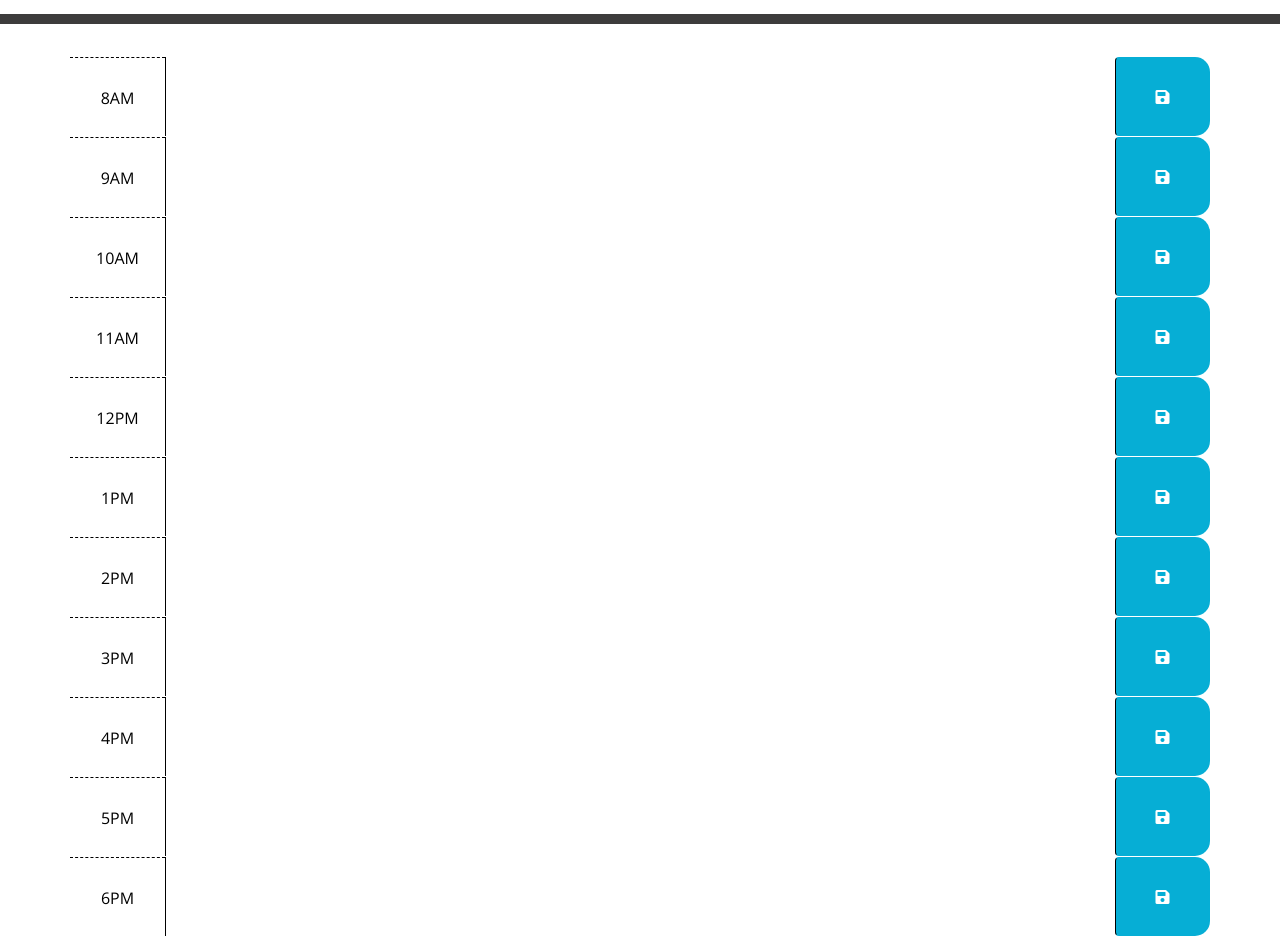
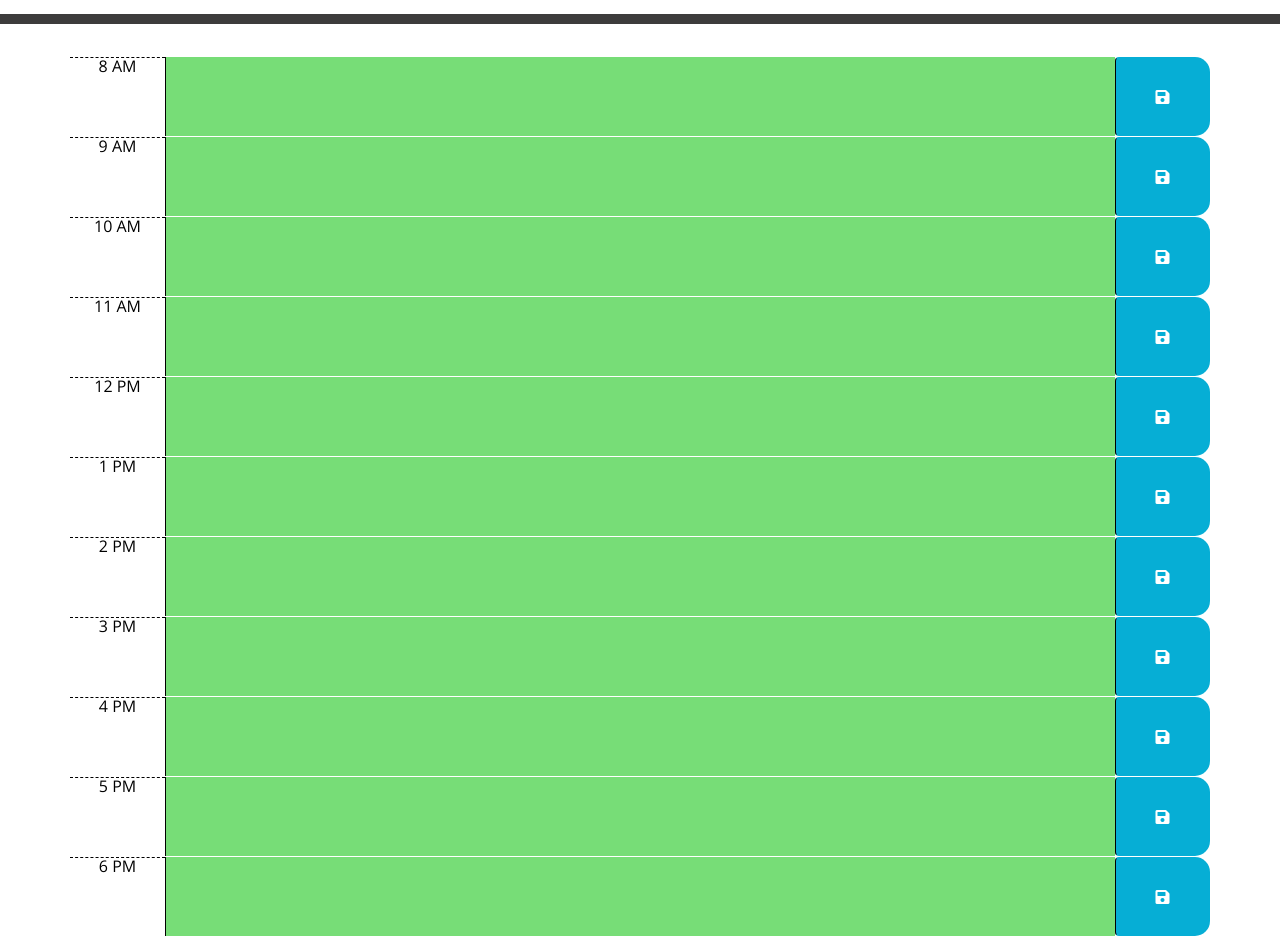
Before and after one commit to sharonealex/WorkDayScheduler, a plain HTML site: page index.html in a window 1280 px wide. Shown: the part 280-1216 px from the top of the page. Drawn offline with nearby package versions, Linux system fonts and the light colour scheme.

Commit message:
added function for time tracking

```diff
--- a/assets/js/script.js
+++ b/assets/js/script.js
@@ -1,9 +1,45 @@
+//initialize and declare variables
+var today = moment().format('dddd, MMM Do YYYY');
+var hourNow = moment().hour();
+var hourBlock;
+
 
 //Create and display todays date and day in the specified moment format
-var today = moment().format('dddd, MMM Do YYYY');
+
 $("#thisDay").html(today);
 
 //Function to get current hour eg.8 am, 9am
+
+function timeTracker(){
+
+    $(".hour").each(function(){
+
+        //hourBlock = parseInt($(this).text().split(" ")[0]);
+        hourBlock = parseInt($(this).attr("id"));
+
+        //Based on time of the hour, change background colour to inidicate past present future.
+        if(hourBlock < hourNow){
+            $(this).siblings(".description").addClass("past");
+            $(this).siblings(".description").removeClass("present");
+            $(this).siblings(".description").removeClass("future");
+        }
+        else if(hourBlock == hourNow){
+            $(this).siblings(".description").addClass("present");
+            $(this).siblings(".description").removeClass("past");
+            $(this).siblings(".description").removeClass("future");
+        }
+        else {
+            $(this).siblings(".description").addClass("future");
+            $(this).siblings(".description").removeClass("present");
+            $(this).siblings(".description").removeClass("past");
+        }
+    })
+
+}
+
+
+timeTracker();
+
 
 //fetch and display saved tasks from local storage.
 
--- a/index.html
+++ b/index.html
@@ -30,89 +30,67 @@
     </header>
     <div class="container">
       <div class="row time-block">
-        <div class="col-md-1 hour">
-            8AM
-        </div>
+        <div class="col-md-1  hour" id="8">8 AM</div>
         <textarea class="col-md-10 description">
         </textarea>
         <button class="btn saveBtn col-md-1"><i class="fas fa-save"></i></button>
       </div>
       <div class="row time-block">
-        <div class="col-md-1 hour">
-            9AM
-        </div>
+        <div class="col-md-1 hour" id="9">9 AM</div>
         <textarea class="col-md-10 description">
         </textarea>
         <button class="btn saveBtn col-md-1"><i class="fas fa-save"></i></button>
       </div>
       <div  class="row time-block">
-        <div class="col-md-1 hour">
-            10AM
-        </div>
+        <div class="col-md-1 hour" id="10">10 AM</div>
         <textarea class="col-md-10 description">
         </textarea>
         <button class="btn saveBtn col-md-1"><i class="fas fa-save"></i></button>
       </div>
       <div class="row time-block">
-        <div class="col-md-1 hour">
-            11AM
-        </div>
+        <div class="col-md-1 hour" id="11">11 AM</div>
         <textarea class="col-md-10 description">
         </textarea>
         <button class="btn saveBtn col-md-1"><i class="fas fa-save"></i></button>
       </div>
       <div class="row time-block">
-        <div class="col-md-1 hour">
-            12PM
-        </div>
+        <div class="col-md-1 hour" id="12">12 PM</div>
+        <textarea class="col-md-10 description">
+        </textarea>
+        <button class="btn saveBtn col-md-1" data-hour="13"><i class="fas fa-save"></i></button>
+      </div>
+      <div  class="row time-block">
+        <div class="col-md-1 hour" id="13">1 PM</div>
         <textarea class="col-md-10 description">
         </textarea>
         <button class="btn saveBtn col-md-1"><i class="fas fa-save"></i></button>
       </div>
       <div  class="row time-block">
-        <div class="col-md-1 hour">
-            1PM
-        </div>
+        <div class="col-md-1 hour" id="14">2 PM</div>
         <textarea class="col-md-10 description">
         </textarea>
         <button class="btn saveBtn col-md-1"><i class="fas fa-save"></i></button>
       </div>
       <div  class="row time-block">
-        <div class="col-md-1 hour">
-            2PM
-        </div>
+        <div class="col-md-1 hour" id="15">3 PM</div>
         <textarea class="col-md-10 description">
         </textarea>
         <button class="btn saveBtn col-md-1"><i class="fas fa-save"></i></button>
       </div>
       <div  class="row time-block">
-        <div class="col-md-1 hour">
-            3PM
-        </div>
+        <div class="col-md-1 hour" id="16">4 PM</div>
         <textarea class="col-md-10 description">
         </textarea>
         <button class="btn saveBtn col-md-1"><i class="fas fa-save"></i></button>
       </div>
       <div  class="row time-block">
-        <div class="col-md-1 hour">
-            4PM
-        </div>
+        <div class="col-md-1 hour" id="17">5 PM</div>
         <textarea class="col-md-10 description">
         </textarea>
-        <button class="btn saveBtn col-md-1"><i class="fas fa-save"></i></button>
+        <button class="btn saveBtn col-md-1" ><i class="fas fa-save"></i></button>
       </div>
       <div  class="row time-block">
-        <div class="col-md-1 hour">
-            5PM
-        </div>
-        <textarea class="col-md-10 description">
-        </textarea>
-        <button class="btn saveBtn col-md-1"><i class="fas fa-save"></i></button>
-      </div>
-      <div  class="row time-block">
-        <div class="col-md-1 hour">
-            6PM
-        </div>
+        <div class="col-md-1 hour" id="18">6 PM</div>
         <textarea class="col-md-10 description">
         </textarea>
         <button class="btn saveBtn col-md-1"><i class="fas fa-save"></i></button>
```
